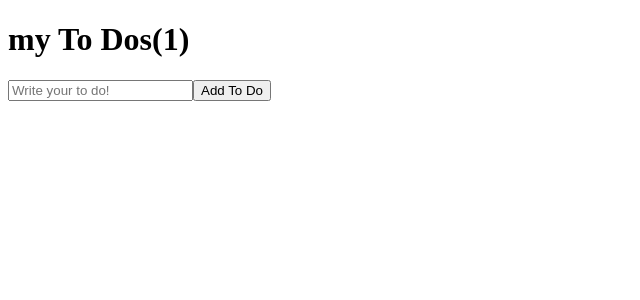
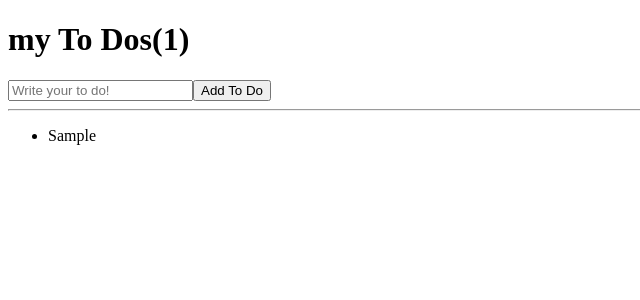
Before and after one commit to dev-chloe/hangout-start-react-with-nomad, a React (Create React App) app in the folder react-for-beginners/: page / in a window 1280 px wide. Both pictures are taken after typing "Sample" into the empty fields and a click on the button "Add To Do". Shown: the top 300 px of the page, without its empty margins (0-640 px from the left). Built offline with nearby package versions, Linux system fonts and the light colour scheme.

Commit message:
To Do List(2)

```diff
--- a/react-for-beginners/src/App.js
+++ b/react-for-beginners/src/App.js
@@ -12,7 +12,6 @@
     setToDos(currentArray => [toDo, ...currentArray]);
     setToDo("");
   }
-  console.log(toDos)
   return (
     <div>
       <h1>my To Dos({toDos.length})</h1>
@@ -25,6 +24,10 @@
         />
         <button>Add To Do</button>
       </form>
+      <hr />
+      <ul>
+        {toDos.map((item, index) => <li key={index}>{item}</li>)}
+      </ul>
     </div>
   );
 }
```
